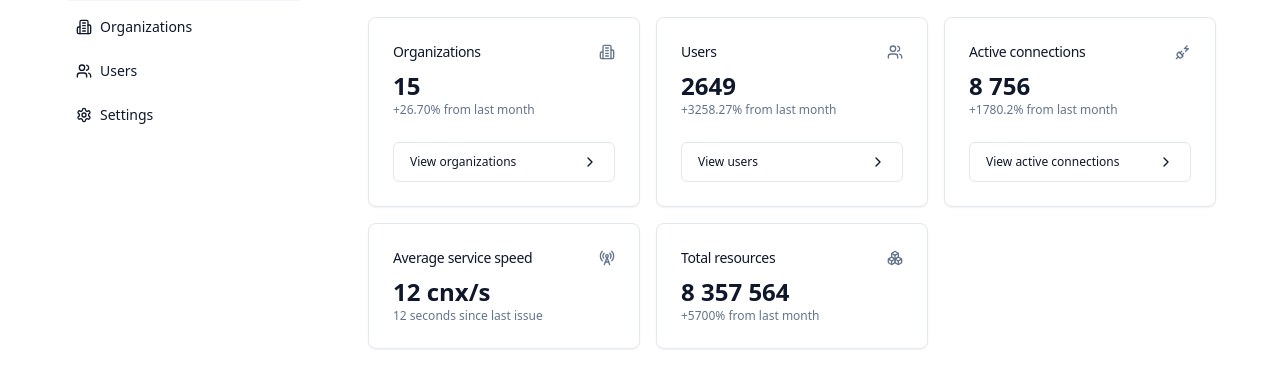
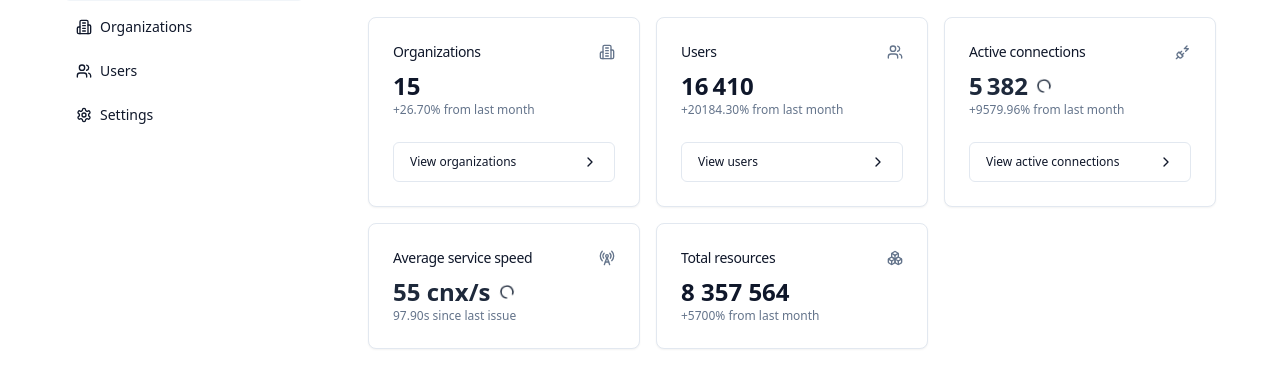
Before and after one commit to mickaelramanitrera/iam-sass, a Next.js app: page /dashboard in a window 1280 px wide. Shown: the part 199-573 px from the top of the page. Built offline with nearby package versions, Linux system fonts and the light colour scheme.

Commit message:
Add more dynamic datas on dashboard

```diff
--- /dev/null
+++ b/app/api/status/route.ts
@@ -0,0 +1,13 @@
+import { NextRequest, NextResponse } from "next/server";
+import { sleep } from "@/lib/time";
+
+export const GET = async (_: NextRequest) => {
+  // simulate computation
+  await sleep(300);
+
+  return NextResponse.json({
+    speed: Math.floor(Math.random() * 50) + 10,
+    activeConnections: Math.floor(Math.random() * 10_000) + 3_800,
+    totalResources: Math.floor(Math.random() * 9_000_000) + 1_000_000,
+  });
+};
--- a/app/api/users/count/route.ts
+++ b/app/api/users/count/route.ts
@@ -5,5 +5,5 @@ export const GET = async (_: NextRequest) => {
   // simulate computation
   await sleep(5000);
 
-  return NextResponse.json({ count: Math.floor(Math.random() * 4000) + 14 });
+  return NextResponse.json({ count: Math.floor(Math.random() * 20000) + 1400 });
 };
--- a/app/dashboard/page.tsx
+++ b/app/dashboard/page.tsx
@@ -3,6 +3,8 @@ import { Container } from "@/components/container";
 import { CardInfo } from "@/components/dashboard/cardInfo";
 import { OrganizationsCard } from "@/components/dashboard/organizationsCard";
 import { UsersCard } from "@/components/dashboard/usersCard";
+import { AverageServiceSpeedCard } from "@/components/dashboard/averageServiceSpeedCard";
+import { ActiveConnectionsCard } from "@/components/dashboard/activeConnectionsCard";
 
 export const metadata: Metadata = {
   title: "Keycloak Kid - Dashboard",
@@ -11,22 +13,6 @@ export const metadata: Metadata = {
 
 const DashboardPage = () => {
   const datas = [
-    {
-      title: "Active connections",
-      content: "8 756",
-      icon: "plug",
-      subContent: "+1780.2% from last month",
-      link: "/dashboard/settings",
-      loading: false,
-    },
-    {
-      title: "Average service speed",
-      content: "12 cnx/s",
-      icon: "radioTower",
-      subContent: "12 seconds since last issue",
-      link: undefined,
-      loading: false,
-    },
     {
       title: "Total resources",
       content: "8 357 564",
@@ -42,6 +28,8 @@ const DashboardPage = () => {
       <div className="grid gap-4 md:grid-cols-2 lg:grid-cols-3">
         <OrganizationsCard />
         <UsersCard />
+        <ActiveConnectionsCard />
+        <AverageServiceSpeedCard />
         {datas.map((data, index) => (
           <CardInfo
             title={data.title}
--- /dev/null
+++ b/components/dashboard/activeConnectionsCard.tsx
@@ -0,0 +1,39 @@
+"use client";
+
+import { CardInfo } from "@/components/dashboard/cardInfo";
+import { useServiceStats } from "@/services/status";
+import { Icons } from "@/components/icons";
+
+export const ActiveConnectionsCard = () => {
+  const { activeConnections, isLoading, isValidating } = useServiceStats();
+  const getActiveConnectionsContent = () => {
+    const formattedActiveConnections =
+      activeConnections?.toLocaleString("fr-FR") || "0";
+
+    if (isLoading) {
+      return <Icons.spinner className="mr-2 h-6 w-6 animate-spin" />;
+    }
+
+    if (isValidating) {
+      return (
+        <div className="flex flex-row items-center text-slate-800">
+          {formattedActiveConnections}
+          <Icons.spinner className="ml-2 h-4 w-4 animate-spin" />
+        </div>
+      );
+    }
+
+    return `${formattedActiveConnections || 0}`;
+  };
+
+  return (
+    <CardInfo
+      title="Active connections"
+      content={getActiveConnectionsContent()}
+      icon="plug"
+      subContent={`+${(activeConnections * 1.78).toFixed(2)}% from last month`}
+      loading={isLoading}
+      link="/dashboard/settings"
+    />
+  );
+};
--- /dev/null
+++ b/components/dashboard/averageServiceSpeedCard.tsx
@@ -0,0 +1,34 @@
+"use client";
+
+import { CardInfo } from "@/components/dashboard/cardInfo";
+import { useServiceStats } from "@/services/status";
+import { Icons } from "@/components/icons";
+
+export const AverageServiceSpeedCard = () => {
+  const { speed, isLoading, isValidating } = useServiceStats();
+  const getServiceSpeedContent = () => {
+    if (isLoading) {
+      return <Icons.spinner className="mr-2 h-6 w-6 animate-spin" />;
+    }
+
+    if (isValidating) {
+      return (
+        <div className="flex flex-row items-center text-slate-800">
+          {speed} cnx/s <Icons.spinner className="ml-2 h-4 w-4 animate-spin" />
+        </div>
+      );
+    }
+
+    return `${speed || 0} cnx/s`;
+  };
+
+  return (
+    <CardInfo
+      title="Average service speed"
+      content={getServiceSpeedContent()}
+      icon="radioTower"
+      subContent={`${(speed * 1.78).toFixed(2)}s since last issue`}
+      loading={isLoading}
+    />
+  );
+};
--- a/components/dashboard/cardInfo.tsx
+++ b/components/dashboard/cardInfo.tsx
@@ -39,7 +39,7 @@ export const CardInfo: FC<cardInfoProps> = ({
         <CardIcon className="h-4 w-4 text-muted-foreground" />
       </CardHeader>
       <CardContent>
-        {loading && <Skeleton className="w-[36px] h-[36px]" />}
+        {loading && <Skeleton className="w-[31px] h-[28px]" />}
         {!loading && <div className="text-2xl font-bold">{content}</div>}
 
         {loading && <Skeleton className="w-[136px] h-[16px] mt-1" />}
--- a/components/dashboard/usersCard.tsx
+++ b/components/dashboard/usersCard.tsx
@@ -7,6 +7,8 @@ import { Icons } from "@/components/icons";
 export const UsersCard = () => {
   const { count, isLoading, isValidating } = useUsersCount();
   const getUsersCountContent = () => {
+    const formattedCount = count?.toLocaleString("fr-FR") || "0";
+
     if (isLoading) {
       return <Icons.spinner className="mr-2 h-6 w-6 animate-spin" />;
     }
@@ -14,12 +16,13 @@ export const UsersCard = () => {
     if (isValidating) {
       return (
         <div className="flex flex-row items-center text-slate-800">
-          {count} <Icons.spinner className="ml-2 h-4 w-4 animate-spin" />
+          {formattedCount}{" "}
+          <Icons.spinner className="ml-2 h-4 w-4 animate-spin" />
         </div>
       );
     }
 
-    return count || "0";
+    return formattedCount || "0";
   };
 
   return (
--- /dev/null
+++ b/services/status.ts
@@ -0,0 +1,18 @@
+"use client";
+
+import useSwr from "swr";
+
+export const useServiceStats = () => {
+  const { data, error, isLoading, isValidating } = useSwr("/api/status", {
+    refreshInterval: 1000,
+  });
+
+  return {
+    speed: data?.speed,
+    activeConnections: data?.activeConnections,
+    totalResources: data?.totalResources,
+    isLoading,
+    isError: error,
+    isValidating,
+  };
+};
```
